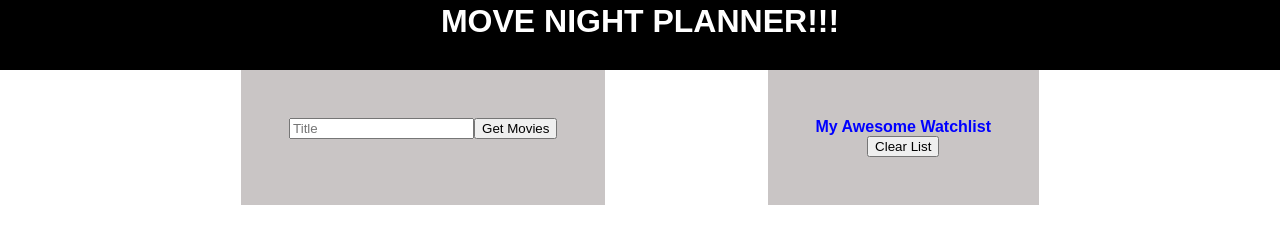
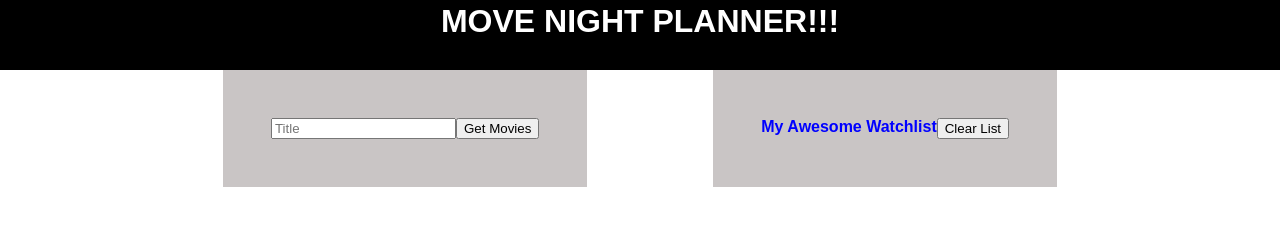
Before and after one commit to austinr47/nodb-project, a React (Create React App) app: page / in a window 1280 px wide. Shown: the part 154-398 px from the top of the page. Built offline with nearby package versions, Linux system fonts and the light colour scheme.

Commit message:
changing names of components and adding header component

```diff
--- a/src/App.css
+++ b/src/App.css
@@ -51,6 +51,8 @@
   color: blue;
   background: rgb(201, 197, 197);
   padding: 3em;
+  justify-content: center;
+  display: flex;
 }
 
 .clearList {
--- a/src/App.js
+++ b/src/App.js
@@ -1,7 +1,8 @@
 import React, { Component } from 'react';
 import './App.css';
-import Component1 from './component1'
-import Component2 from './component2'
+import SearchList from './searchlist'
+import WatchlistAdd from './watchlistadd'
+import Header from './header'
 import axios from 'axios';
 
 class App extends Component {
@@ -37,24 +38,25 @@ class App extends Component {
   render() {
     return (
       <div>
-        <div className='main main1'>
-        <div className='header'>
-          <header className='App-header App'>
-            <img src='https://www.northpennymca.org/content/wp-content/uploads/2017/04/Movie-Night.jpg' className="App-logo" alt="logo" />
-                <h1>MOVE NIGHT PLANNER!!!</h1>
-          </header>
-        </div>
-        </div>
+        <Header />
         <div className='main'>
           <div className='body'>
             <div className='movieData'>
-              <Component1 getMovies={this.getMovies} addToWatchlist={this.addToWatchlist} movies={this.state.movies}/>
+              <SearchList getMovies={this.getMovies} addToWatchlist={this.addToWatchlist} movies={this.state.movies}/>
             </div>
             <div className='watchMe'>
-              My Awesome Watchlist
+              <div>
+                  My Awesome Watchlist
+              </div>
+              <div>
+                  <button className='button'>Clear List</button>
+              </div>
               <div className='clearList'>
-                <button className='button'>Clear List</button>
-                <Component2 watchMovies={this.state.watchMovies}/>
+                <div>
+                  <WatchlistAdd watchMovies={this.state.watchMovies}/>
+                </div>
+                <div>
+                </div>
               </div>
             </div>
           </div>
--- /dev/null
+++ b/src/header.js
@@ -0,0 +1,21 @@
+import React, { Component } from 'react';
+import './App.css';
+
+
+class Header extends Component {
+
+    render() {
+        return (
+<div className='main main1'>
+    <div className='header'>
+        <header className='App-header App'>
+            <img src='https://www.northpennymca.org/content/wp-content/uploads/2017/04/Movie-Night.jpg' className="App-logo" alt="logo" />
+            <h1>MOVE NIGHT PLANNER!!!</h1>
+        </header>
+    </div>
+</div>
+        )
+    }
+}
+
+export default Header;
--- a/src/component1.js
+++ b/src/searchlist.js
@@ -1,7 +1,7 @@
 import React, { Component } from 'react';
 import './App.css';
 
-class Component1 extends Component {
+class SearchList extends Component {
     constructor(props) {
         super(props)
         this.state ={
@@ -36,4 +36,4 @@ class Component1 extends Component {
       }
     }
 
-    export default Component1;
+    export default SearchList;
```
Also changed, not shown: src/watchlistadd.js (renamed from src/component2.js, +3 -5 lines).
